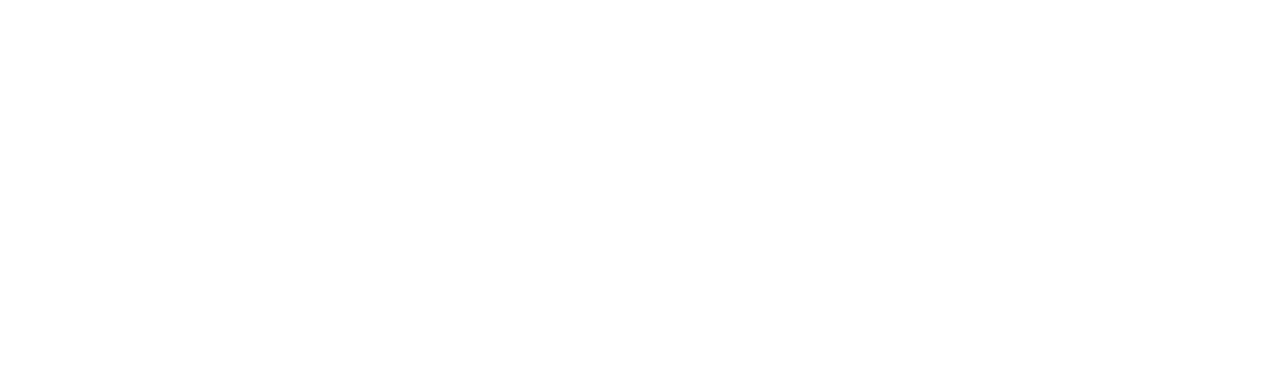
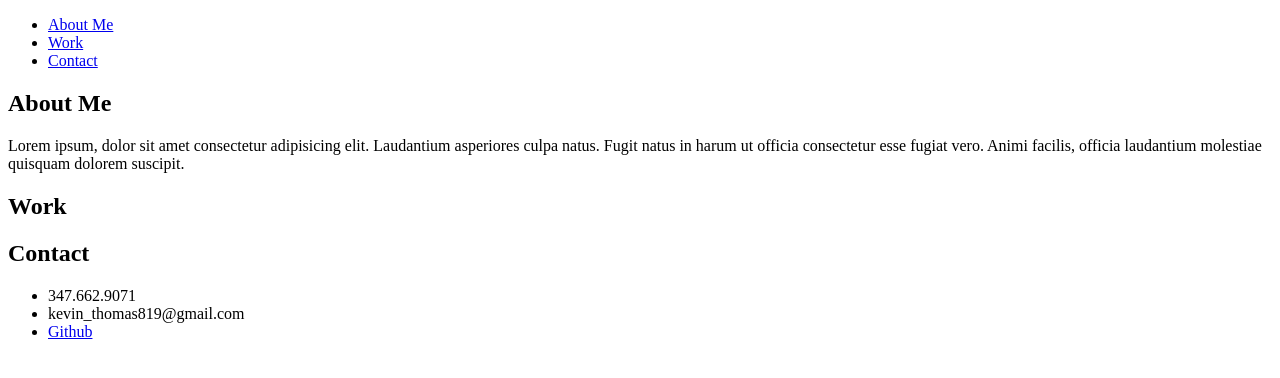
Before and after one commit to kevinwthomas819/kevin-thomas-web-developer, a plain HTML site: page index.html in a window 1280 px wide. Drawn offline with Linux system fonts and the light colour scheme.

Commit message:
basic outline

```diff
--- a/index.html
+++ b/index.html
@@ -5,8 +5,51 @@
         <meta http-equiv="X-UA-Compatible" content="IE=edge">
         <meta name="viewport" content="width=device-width, initial-scale=1.0">
         <title>kevin thomas|web developer</title>
+        <link rel="stylesheet" href="./assets/css/style.css" />
     </head>
 <body>
+    <!--Nav Bar-->
+    <header>
+        <nav>
+            <ul>
+                <li>
+                    <a href="#about-me">About Me</a>
+                </li>
+                <li>
+                    <a href="#work">Work</a>
+                </li>
+                <li>
+                    <a href="#contact">Contact</a>
+                </li>
+            </ul>
+        </nav>
+    </header>
+
+    <!--About me section-->
+    <section id="about-me">
+        <h2>About Me</h2>
+        <p>Lorem ipsum, dolor sit amet consectetur adipisicing elit. Laudantium asperiores culpa natus. Fugit natus in harum ut officia consectetur esse fugiat vero. Animi facilis, officia laudantium molestiae quisquam dolorem suscipit.</p>
+    </section>
+
+    <!--Works listed section-->
+    <section id="work">
+        <h2>Work</h2>
+
+    </section>
+
+    <!--Contact me section-->
+    <section id="contact">
+        <h2>Contact</h2>
+        <ul>
+            <li>347.662.9071</li>
+            <li>kevin_thomas819@gmail.com</li>
+            <li>
+                <a href="https://github.com/kevinwthomas819">Github</a>
+            </li>
+        </ul>
+
+    </section>
+
 
 </body>
 </html>
```
Also changed, not shown: assets/css/style.css (added). Lines whose indentation alone changed are shown as unchanged.
